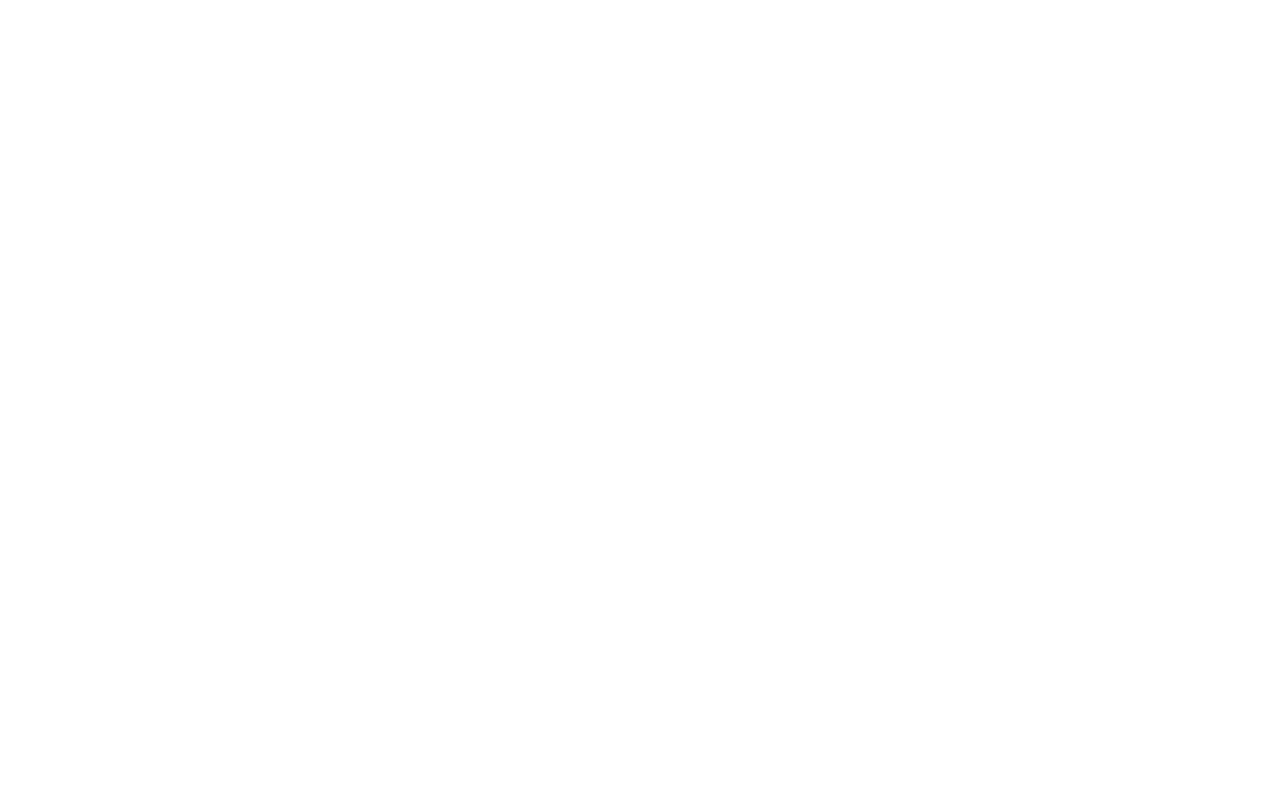
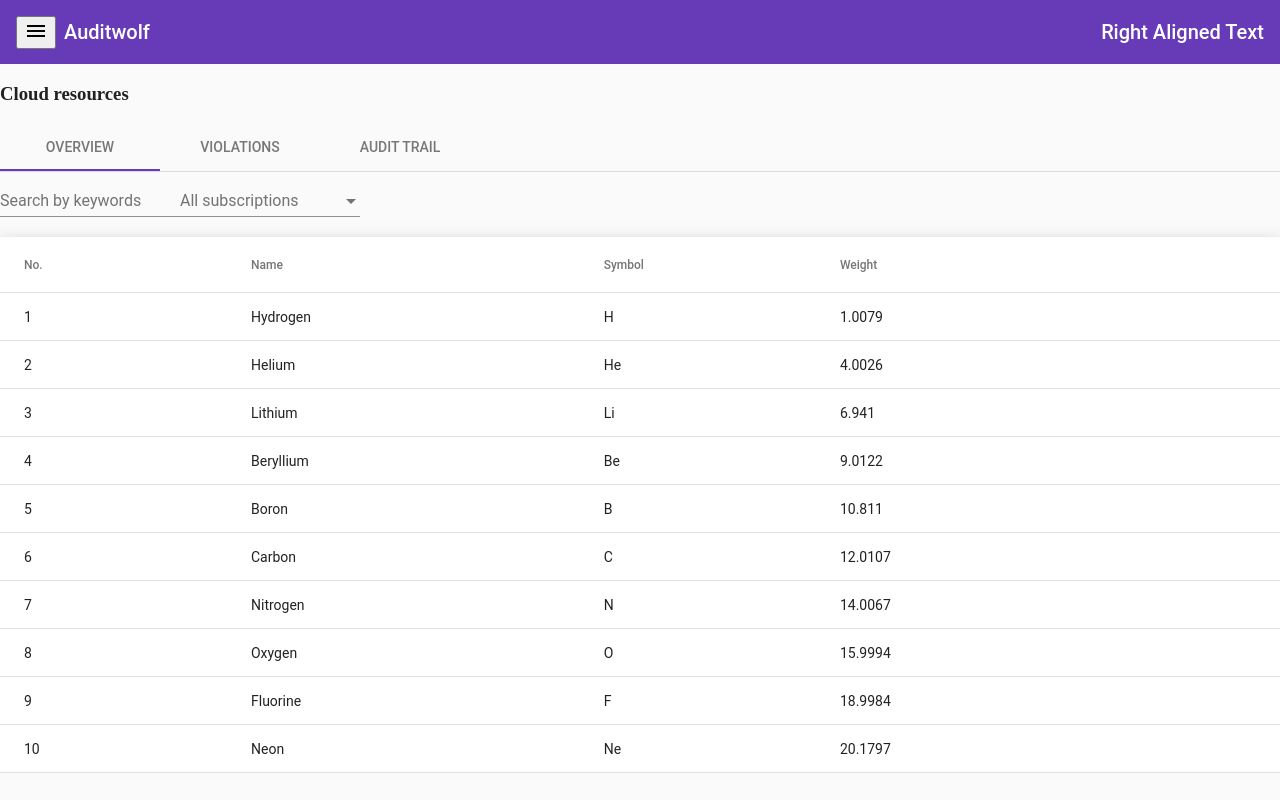
Before and after one commit to ToaIgnika/ng-project-test, an Angular app: page /cloud-resources in a window 1280 px wide. Built offline with nearby package versions, Linux system fonts and the light colour scheme.

Commit message:
created single component layout of the page with material

```diff
--- a/src/app/cloud-resources/cloud-resources.component.html
+++ b/src/app/cloud-resources/cloud-resources.component.html
@@ -0,0 +1,85 @@
+<div class="example-container" [class.example-is-mobile]="mobileQuery.matches">
+  <mat-toolbar color="primary" class="example-toolbar">
+    <button mat-icon-button (click)="snav.toggle()">
+      <mat-icon>menu</mat-icon>
+    </button>
+    <h1 class="example-app-name">Auditwolf</h1>
+     <!-- This fills the remaining space of the current row -->
+     <span class="example-fill-remaining-space"></span>
+
+     <span>Right Aligned Text</span>
+  </mat-toolbar>
+
+  <mat-sidenav-container class="example-sidenav-container" [style.marginTop.px]="mobileQuery.matches ? 56 : 0">
+    <mat-sidenav #snav [mode]="mobileQuery.matches ? 'over' : 'side'" [fixedInViewport]="mobileQuery.matches"
+      fixedTopGap="56">
+      <mat-nav-list>
+        <a mat-list-item routerLink="."><mat-icon>pie_chart</mat-icon> Dashboard</a>
+        <a mat-list-item routerLink="."><mat-icon>list</mat-icon> Tasks & Activity</a>
+        <a mat-list-item routerLink="."><mat-icon>cloud</mat-icon> Cloud Resources</a>
+        <a mat-list-item routerLink="."><mat-icon>insert_chart_outlined</mat-icon> Assessment Reports</a>
+      </mat-nav-list>
+    </mat-sidenav>
+
+    <mat-sidenav-content>
+      <h3>Cloud resources</h3>
+      <mat-tab-group>
+          <mat-tab label="OVERVIEW">
+              <mat-form-field class="example-full-width">
+                  <input matInput type="search" placeholder="Search by keywords">
+                </mat-form-field>
+                <mat-form-field>
+                    <mat-select placeholder="All subscriptions">
+                      <mat-option value="all">All subscriptions</mat-option>
+                      <mat-option value="internal-dev">Internal Dev</mat-option>
+                      <mat-option value="dev-test">Dev/Test</mat-option>
+                      <mat-option value="pay-as-you-go">Pay-as-you-go</mat-option>
+                      <mat-option value="azure-trial">Azure Trial</mat-option>
+                    </mat-select>
+                  </mat-form-field>
+
+                  <table mat-table [dataSource]="dataSource" class="mat-elevation-z8">
+
+                      <!--- Note that these columns can be defined in any order.
+                            The actual rendered columns are set as a property on the row definition" -->
+
+                      <!-- Status Column -->
+                      <ng-container matColumnDef="position">
+                        <th mat-header-cell *matHeaderCellDef> No. </th>
+                        <td mat-cell *matCellDef="let element"> {{element.position}} </td>
+                      </ng-container>
+
+                      <!-- Name Column -->
+                      <ng-container matColumnDef="name">
+                        <th mat-header-cell *matHeaderCellDef> Name </th>
+                        <td mat-cell *matCellDef="let element"> {{element.name}} </td>
+                      </ng-container>
+
+                      <!-- Weight Column -->
+                      <ng-container matColumnDef="weight">
+                        <th mat-header-cell *matHeaderCellDef> Weight </th>
+                        <td mat-cell *matCellDef="let element"> {{element.weight}} </td>
+                      </ng-container>
+
+                      <!-- Symbol Column -->
+                      <ng-container matColumnDef="symbol">
+                        <th mat-header-cell *matHeaderCellDef> Symbol </th>
+                        <td mat-cell *matCellDef="let element"> {{element.symbol}} </td>
+                      </ng-container>
+
+                         <!-- Edit Column -->
+                         <ng-container matColumnDef="edit">
+                            <th mat-header-cell *matHeaderCellDef>edit</th>
+                            <td mat-cell *matCellDef="let element"> {{element.symbol}} </td>
+                          </ng-container>
+
+                      <tr mat-header-row *matHeaderRowDef="displayedColumns"></tr>
+                      <tr mat-row *matRowDef="let row; columns: displayedColumns;"></tr>
+                    </table>
+          </mat-tab>
+          <mat-tab label="VIOLATIONS"> VIOLATIONS </mat-tab>
+          <mat-tab label="AUDIT TRAIL"> AUDIT TRAIL </mat-tab>
+        </mat-tab-group>
+    </mat-sidenav-content>
+  </mat-sidenav-container>
+</div>
--- a/src/app/cloud-resources/cloud-resources.component.scss
+++ b/src/app/cloud-resources/cloud-resources.component.scss
@@ -0,0 +1,40 @@
+.example-fill-remaining-space {
+    /* This fills the remaining space, by using flexbox.
+       Every toolbar row uses a flexbox row layout. */
+    flex: 1 1 auto;
+  }
+
+  .example-container {
+    display: flex;
+    flex-direction: column;
+    position: absolute;
+    top: 0;
+    bottom: 0;
+    left: 0;
+    right: 0;
+  }
+
+  .example-is-mobile .example-toolbar {
+    position: fixed;
+    /* Make sure the toolbar will stay on top of the content as it scrolls past. */
+    z-index: 2;
+  }
+
+  h1.example-app-name {
+    margin-left: 8px;
+  }
+
+  .example-sidenav-container {
+    /* When the sidenav is not fixed, stretch the sidenav container to fill the available space. This
+       causes `<mat-sidenav-content>` to act as our scrolling element for desktop layouts. */
+    flex: 1;
+  }
+
+  .example-is-mobile .example-sidenav-container {
+    /* When the sidenav is fixed, don't constrain the height of the sidenav container. This allows the
+       `<body>` to be our scrolling element for mobile layouts. */
+    flex: 1 0 auto;
+  }
+  table {
+    width: 100%;
+  }
--- a/src/app/cloud-resources/cloud-resources.component.ts
+++ b/src/app/cloud-resources/cloud-resources.component.ts
@@ -1,15 +1,56 @@
-import { Component, OnInit } from '@angular/core';
+import {MediaMatcher} from '@angular/cdk/layout';
+import {ChangeDetectorRef, Component, OnDestroy, OnInit} from '@angular/core';
+
+export interface PeriodicElement {
+  name: string;
+  position: number;
+  weight: number;
+  symbol: string;
+}
+
+const ELEMENT_DATA: PeriodicElement[] = [
+  {position: 1, name: 'Hydrogen', weight: 1.0079, symbol: 'H'},
+  {position: 2, name: 'Helium', weight: 4.0026, symbol: 'He'},
+  {position: 3, name: 'Lithium', weight: 6.941, symbol: 'Li'},
+  {position: 4, name: 'Beryllium', weight: 9.0122, symbol: 'Be'},
+  {position: 5, name: 'Boron', weight: 10.811, symbol: 'B'},
+  {position: 6, name: 'Carbon', weight: 12.0107, symbol: 'C'},
+  {position: 7, name: 'Nitrogen', weight: 14.0067, symbol: 'N'},
+  {position: 8, name: 'Oxygen', weight: 15.9994, symbol: 'O'},
+  {position: 9, name: 'Fluorine', weight: 18.9984, symbol: 'F'},
+  {position: 10, name: 'Neon', weight: 20.1797, symbol: 'Ne'},
+];
 
 @Component({
   selector: 'app-cloud-resources',
   templateUrl: './cloud-resources.component.html',
   styleUrls: ['./cloud-resources.component.scss']
 })
-export class CloudResourcesComponent implements OnInit {
 
-  constructor() { }
+export class CloudResourcesComponent implements OnDestroy {
+  displayedColumns: string[] = ['position', 'name', 'symbol','weight'];
+  dataSource = ELEMENT_DATA;
+  mobileQuery: MediaQueryList;
 
-  ngOnInit() {
+  fillerNav = Array.from({length: 4}, (_, i) => `Nav Item ${i + 1}`);
+
+  fillerContent = Array.from({length: 4}, () =>
+      `Lorem ipsum dolor sit amet, consectetur adipiscing elit, sed do eiusmod tempor incididunt ut
+       labore et dolore magna aliqua. Ut enim ad minim veniam, quis nostrud exercitation ullamco
+       laboris nisi ut aliquip ex ea commodo consequat. Duis aute irure dolor in reprehenderit in
+       voluptate velit esse cillum dolore eu fugiat nulla pariatur. Excepteur sint occaecat
+       cupidatat non proident, sunt in culpa qui officia deserunt mollit anim id est laborum.`);
+
+  private _mobileQueryListener: () => void;
+
+  constructor(changeDetectorRef: ChangeDetectorRef, media: MediaMatcher) {
+    this.mobileQuery = media.matchMedia('(max-width: 600px)');
+    this._mobileQueryListener = () => changeDetectorRef.detectChanges();
+    this.mobileQuery.addListener(this._mobileQueryListener);
+  }
+
+  ngOnDestroy(): void {
+    this.mobileQuery.removeListener(this._mobileQueryListener);
   }
 
 }
--- a/src/index.html
+++ b/src/index.html
@@ -6,6 +6,7 @@
   <base href="/">
 
   <meta name="viewport" content="width=device-width, initial-scale=1">
+  <link href="https://fonts.googleapis.com/icon?family=Material+Icons" rel="stylesheet">
   <link rel="icon" type="image/x-icon" href="favicon.ico">
 </head>
 <body>
--- a/src/styles.scss
+++ b/src/styles.scss
@@ -1 +1,2 @@
 /* You can add global styles to this file, and also import other style files */
+@import '@angular/material/prebuilt-themes/deeppurple-amber.css';
```
Also changed, not shown: src/app/app.module.ts (+20 -2 lines).
